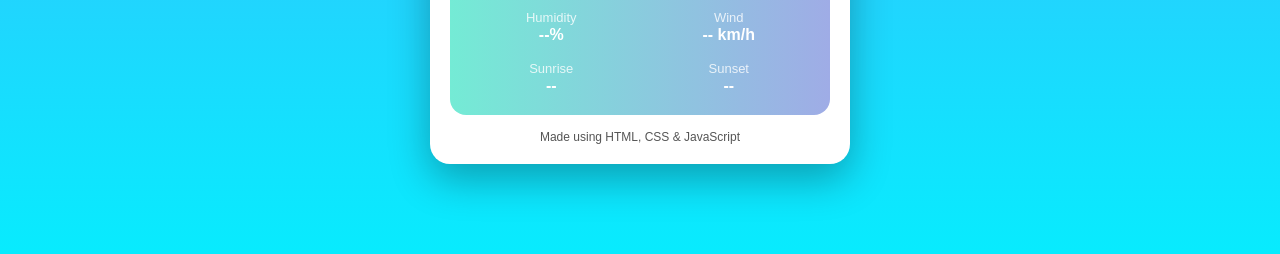
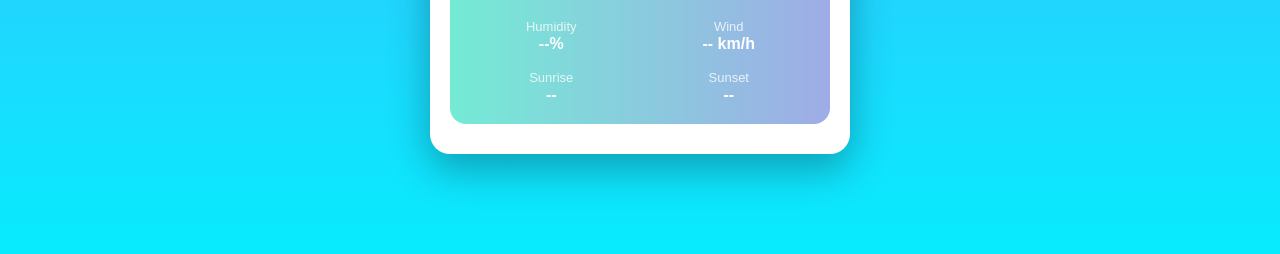
Before and after one commit to siddharth851/Weather-project, a plain HTML site: page index.html in a window 1280 px wide. Shown: the part 470-724 px from the top of the page. Drawn offline with Linux system fonts and the light colour scheme.

Commit message:
website update

```diff
--- a/index.html
+++ b/index.html
@@ -49,10 +49,6 @@
 
     <p class="error" id="errorMsg"></p>
 
-    <footer>
-        Made using HTML, CSS & JavaScript
-    </footer>
-
 </div>
 
 <script src="script.js"></script>
```
